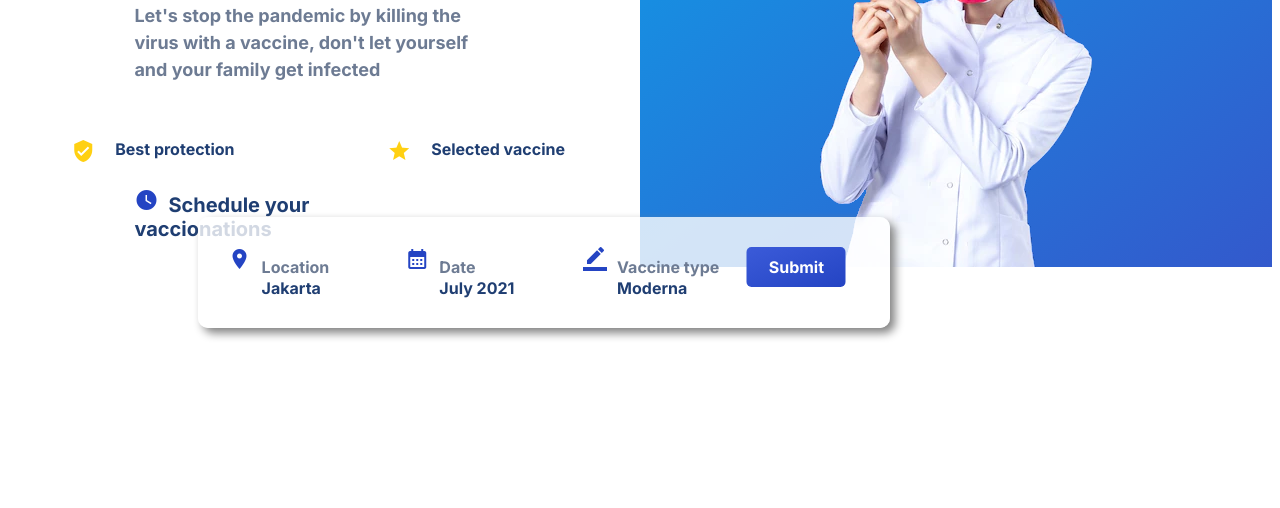
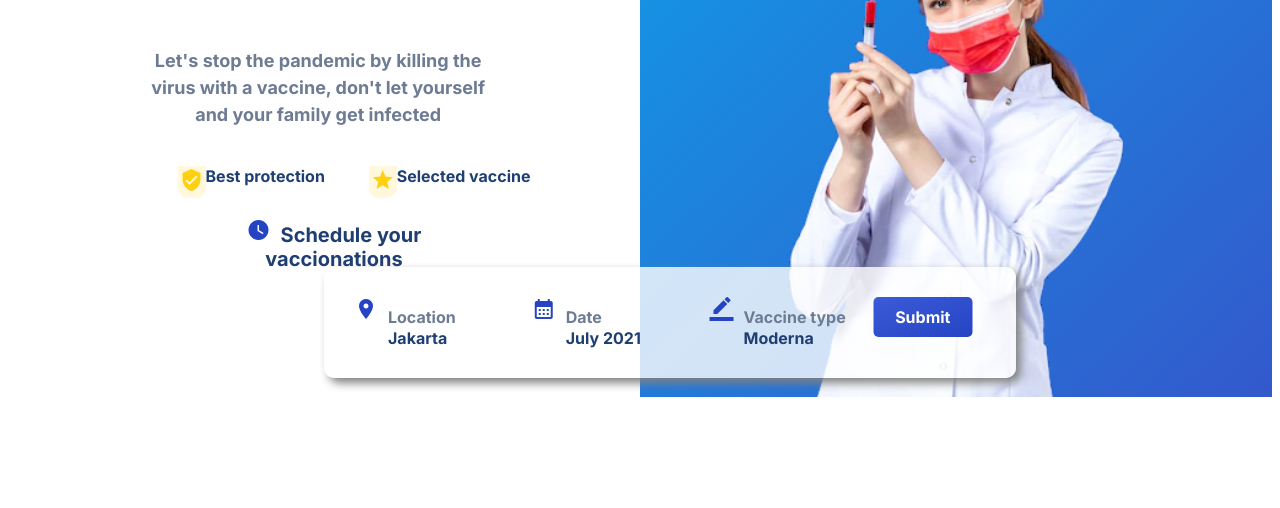
Before and after one commit to EduJimenez96/PracticacssFrontEndMission, a plain HTML site: page index.html in a window 1280 px wide. Shown: the part 303-811 px from the top of the page. Drawn offline with Linux system fonts and the light colour scheme.

Commit message:
Fix: alignment in section 1

```diff
--- a/index.html
+++ b/index.html
@@ -25,18 +25,27 @@
         <li class="button-style">Hoax Buster</li>
     </ul>
 
-    <div class="info-image">
+    <section class="section-1">
         <div class="info">
-            <h1>Fight Virus With Vaccines</h1>
-            <p>
-                Let's stop the pandemic by killing the virus with a vaccine, don't let yourself and your family get
-                infected
-            </p>
-            <div id="labels-1">
-                <div><span class="material-icons">verified_user</span><label>Best protection</label></div>
-                <div><span class="material-icons">star</span><label>Selected vaccine</label></div>
+            <div id="inner-info">
+                <h1>Fight Virus With Vaccines</h1>
+                <p>
+                    Let's stop the pandemic by killing the virus with a vaccine, don't let yourself and your family get
+                    infected
+                </p>
+                <ul id="labels-1">
+                    <li>
+                        <div class="icon-bg-y"><span class="material-icons">verified_user</span></div><label>Best
+                            protection</label>
+                    </li>
+                    <li>
+                        <div class="icon-bg-y"><span class="material-icons">star</span></div><label>Selected
+                            vaccine</label>
+                    </li>
+                </ul>
+                <div id="schedule-label"><span class="material-icons">watch_later</span><label>Schedule your
+                    vaccionations</label></div>
             </div>
-            <div id="schedule-label"><span class="material-icons">watch_later</span><label>Schedule your vaccionations</label></div>
         </div>
         <div class="bg-image">
             <img src="images/1.png">
@@ -51,7 +60,8 @@
                         <span class="material-icons">calendar_month</span><label class="label-1st-row">Date</label>
                     </div>
                     <div class="submit-div-cell">
-                        <span class="material-icons">border_color</span><label class="label-1st-row">Vaccine type</label>
+                        <span class="material-icons">border_color</span><label class="label-1st-row">Vaccine
+                            type</label>
                     </div>
                 </div>
                 <div class="submit-div-row">
@@ -70,7 +80,7 @@
                 <div class="button-style">Submit</div>
             </div>
         </div>
-    </div>
+    </section>
 
     <script src="" async defer></script>
 </body>
--- a/style.css
+++ b/style.css
@@ -52,19 +52,44 @@ p {
     margin-right: 30%;
 }
 
-.info-image {
+.section-1 {
     width: 100%;
 }
 
-.info-image div {
+.section-1 div {
     position: relative;
     float: left;
     width: 50%;
     clear: none;
 }
 
-.info h1 {
-    padding-inline: 19%;
+.info{
+    text-align: center;
+}
+
+#inner-info {
+    overflow: hidden;
+    width: 100%;
+    height: auto;
+    margin: 0 auto;
+    padding: 10px;
+    position: relative;
+    display: flex;
+    flex-direction: column;
+    justify-content: center;
+}
+
+.description{
+    height: auto;
+    margin: 0 auto;
+    padding: 10px;
+    position: relative;
+    flex-direction: column;
+    justify-content: center;
+}
+
+.description h1 {
+    text-align: left;
 }
 
 .info p {
@@ -73,22 +98,34 @@ p {
 }
 
 #labels-1 {
-    text-align: center;
-    width: 100%;
-    margin-top: 6%;
-    margin-left: 10%;
-    margin-right: 10%;
+    display: inline-block;
+    margin: 0 auto;
 }
 
-#labels-1 div {
-    display: inline-flex;
-    float: left;
-    width: 50%
+#labels-1 ul {
+    padding: 0;
+    list-style-type: none;
 }
+
+
+#labels-1 li {
+    list-style: none;
+    display: inline-block;
+    padding: 20px;
+}
+
+#labels-1 .icon-bg-y {
+    background: rgba(255, 208, 18, 0.15);
+    padding: 2px;
+    margin: 0;
+    width: fit-content;
+    border-bottom-left-radius: 10px;
+    border-bottom-right-radius: 10px;
+}
+
 
 #labels-1 span {
     color: #ffd012;
-    margin-right: 20px;
     display: inline-block;
 }
 
@@ -99,36 +136,41 @@ p {
 }
 
 #schedule-label{
-    padding-top: 25px;
-    padding-left: 20%;
+    margin: 0 auto;
+}
+
+#schedule-label {
+    padding-top: 0px;
+    /*padding-left: 20%;*/
     color: #1f3e72;
 }
 
-#schedule-label span{
+#schedule-label span {
     padding-right: 10px;
     color: #2444c3;
 }
 
-#schedule-label label{
+#schedule-label label {
     font-size: 20px;
     font-weight: bold;
 }
 
 .bg-image {
-    padding-top: 5%;
+    padding-top: 8%;
     background-image: linear-gradient(to bottom right, #109ce7, #3359cc);
 }
 
 .bg-image img {
     display: block;
+    height: 500px;
     margin-left: auto;
     margin-right: auto;
 }
 
 .submit-div {
-    left: 15%;
+    left: 25%;
     width: 85%;
-    bottom: 50px;
+    bottom: 130px;
     border-radius: 10px;
     padding: 30px;
     position: absolute;
@@ -181,17 +223,17 @@ p {
     align-self: auto;
 }
 
-.submit-div-cell span{
+.submit-div-cell span {
     padding-right: 10px;
     color: #2444c3;
 }
 
-.submit-div-cell .label-1st-row{
+.submit-div-cell .label-1st-row {
     padding-right: 10px;
     color: #6d7b93;
 }
 
-.label-2nd-row{
+.label-2nd-row {
     padding-left: 34px;
     color: #1f3e72;
     opacity: 1.0 !important;
@@ -203,8 +245,8 @@ p {
     position: relative;
 }
 
-#submit-div-col-2 .button-style{
-    position:absolute;
-    left:60%;
-    transform: translate(-50%,0%);
+#submit-div-col-2 .button-style {
+    position: absolute;
+    left: 60%;
+    transform: translate(-50%, 0%);
 }
```
